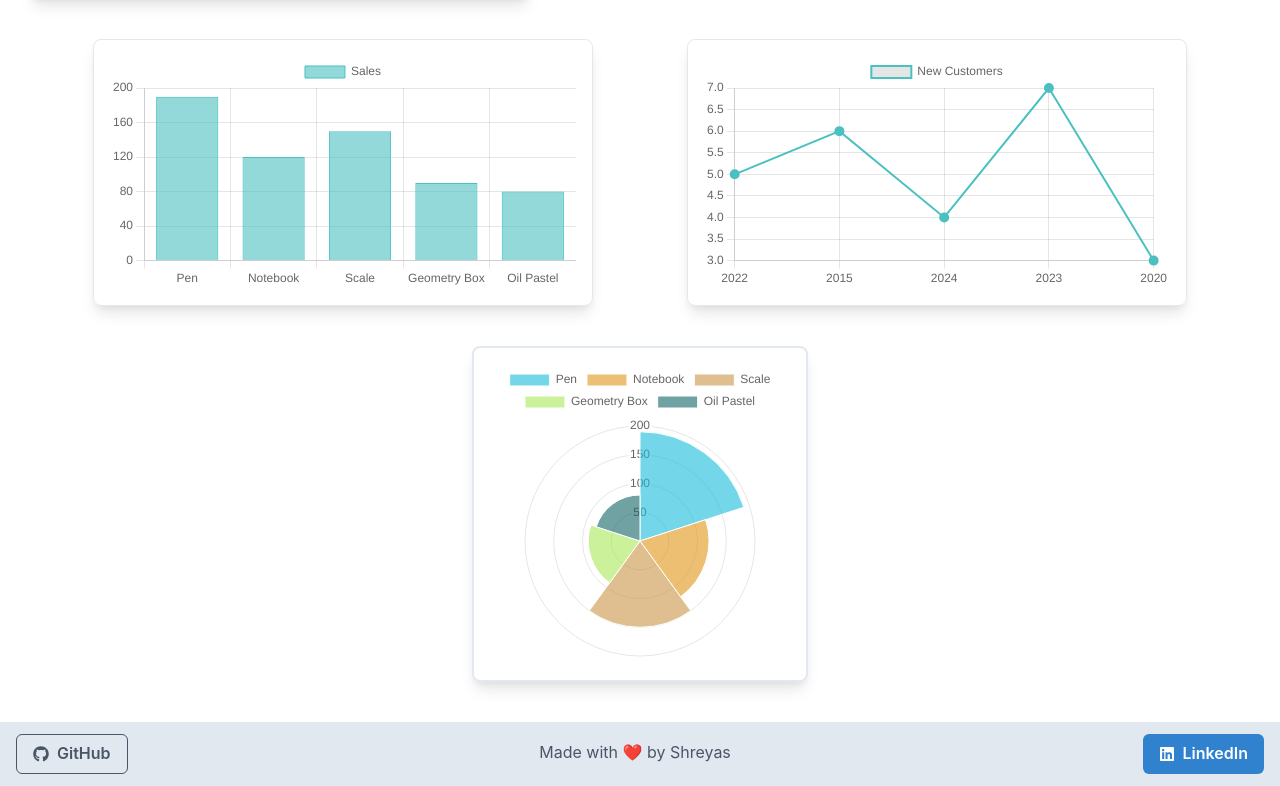
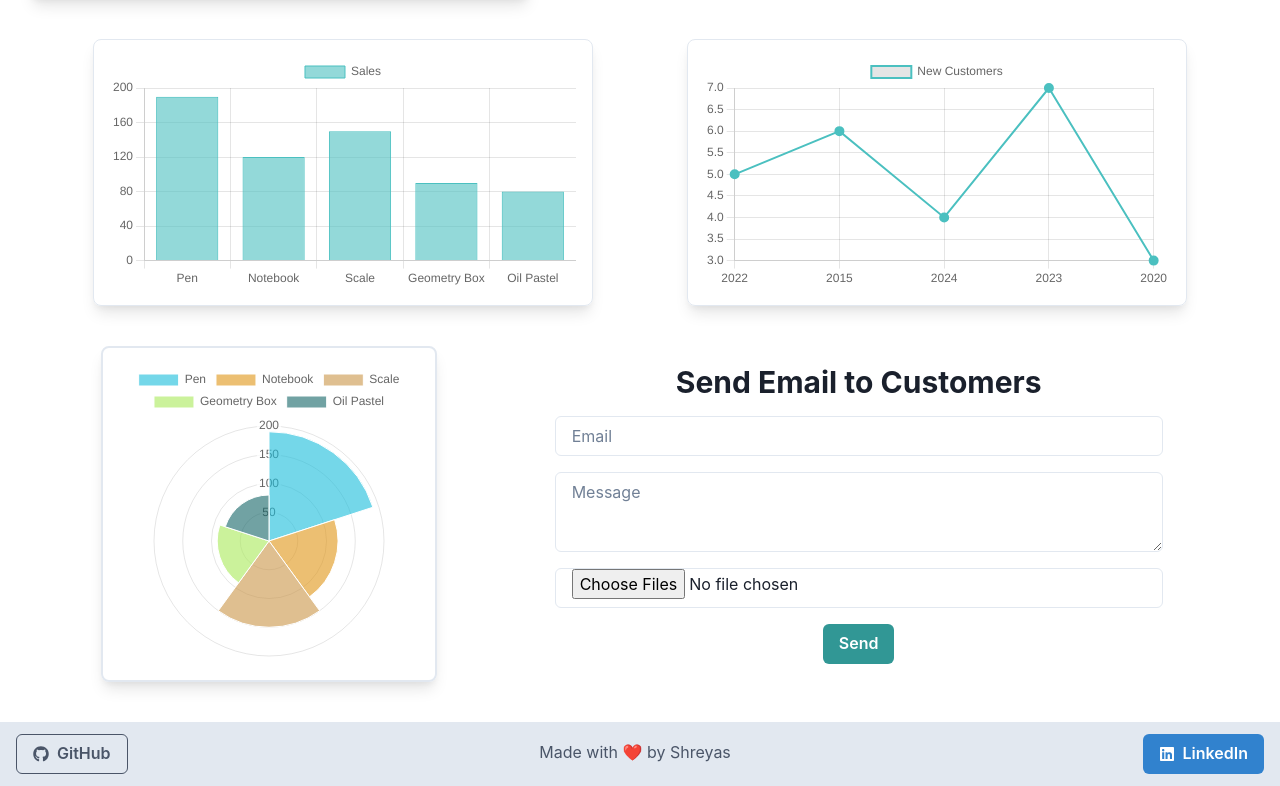
Before and after one commit to shreyaspathak11/dashboard-Assignment, a React (Create React App) app: page / in a window 1280 px wide. Shown: the part 806-1592 px from the top of the page. Built offline with nearby package versions, Linux system fonts and the light colour scheme.

Commit message:
Add email form component and import it in the Dashboard page

```diff
--- a/src/components/Forms & Tables/Feedback.jsx
+++ b/src/components/Forms & Tables/Feedback.jsx
@@ -0,0 +1,83 @@
+import React, { useState } from 'react';
+import { Box, Button, Flex, Heading, Input, Textarea, useToast, IconButton } from '@chakra-ui/react';
+import { CloseIcon } from '@chakra-ui/icons';
+
+const EmailForm = () => {
+  const [formData, setFormData] = useState({ Email: '', message: '', attachments: [] });
+  const toast = useToast();
+
+  const handleInputChange = (e) => {
+    const { name, value } = e.target;
+    setFormData({ ...formData, [name]: value });
+  };
+
+  const handleAttachmentChange = (e) => {
+    const files = e.target.files;
+    setFormData({ ...formData, attachments: [...formData.attachments, ...files] });
+  };
+
+  const handleRemoveAttachment = (index) => {
+    const updatedAttachments = formData.attachments.filter((_, i) => i !== index);
+    setFormData({ ...formData, attachments: updatedAttachments });
+  };
+
+  const handleSubmit = (e) => {
+    e.preventDefault();
+    // Here you can integrate with Nodemailer to send the email with the provided data
+    console.log(formData);
+    // Reset the form data after submission
+    setFormData({ Email: '', message: '', attachments: [] });
+    toast({
+      title: 'Message Sent',
+      description: 'Your message has been sent successfully.',
+      status: 'success',
+      duration: 3000,
+      isClosable: true,
+    });
+  };
+
+  return (
+    <Box p={4} w="50%"  margin="0 ">
+      <Heading as="h2" size="lg" mb={4}>Send Email to Customers</Heading>
+      <form onSubmit={handleSubmit}>
+        <Input
+          name="Email"
+          value={formData.email}
+          type='email'
+          onChange={handleInputChange}
+          placeholder="Email"
+          mb={4}
+        />
+        <Textarea
+          name="message"
+            type="text"
+          value={formData.message}
+          onChange={handleInputChange}
+          placeholder="Message"
+          mb={4}
+        />
+        <Input
+          type="file"
+          multiple
+          onChange={handleAttachmentChange}
+          mb={4}
+        />
+        {formData.attachments.map((file, index) => (
+          <Flex key={index} direction={"row"} justifyContent="space-evenly" mb={2}>
+            <Box>{file.name}</Box>
+            <IconButton
+              aria-label="Remove attachment"
+              icon={<CloseIcon />}
+              size="sm"
+              onClick={() => handleRemoveAttachment(index)}
+              ml={2}
+            />
+          </Flex>
+        ))}
+        <Button type="submit" colorScheme="teal">Send</Button>
+      </form>
+    </Box>
+  );
+};
+
+export default EmailForm;
--- a/src/pages/Dashboard.jsx
+++ b/src/pages/Dashboard.jsx
@@ -10,6 +10,7 @@ import PolarChart from '../components/Charts/PolarChart';
 import StatBox from '../components/StatusBox/StatBox';
 import NewCustomersStatBox from '../components/StatusBox/NewCustomerStatBox';
 import MostSoldStatBox from '../components/StatusBox/MostSoldStatBox';
+import EmailForm from '../components/Forms & Tables/Feedback';
 
 const Dashboard = () => {
   const [tableData, setTableData] = useState(initialData);
@@ -45,9 +46,10 @@ const Dashboard = () => {
         <BarChart data={tableData} />
         <LineChart data={tableData} />
       </Flex>
-      <Box display="flex" justifyContent="center" mb="10">
+      <Flex alignItems="center" justifyContent="space-evenly" mb="10">
         <PolarChart data={tableData} />
-      </Box>
+        <EmailForm />
+      </Flex>
 
       <Footer />
     </>
```
Also changed, not shown: src/assets/analysis.png (added).
